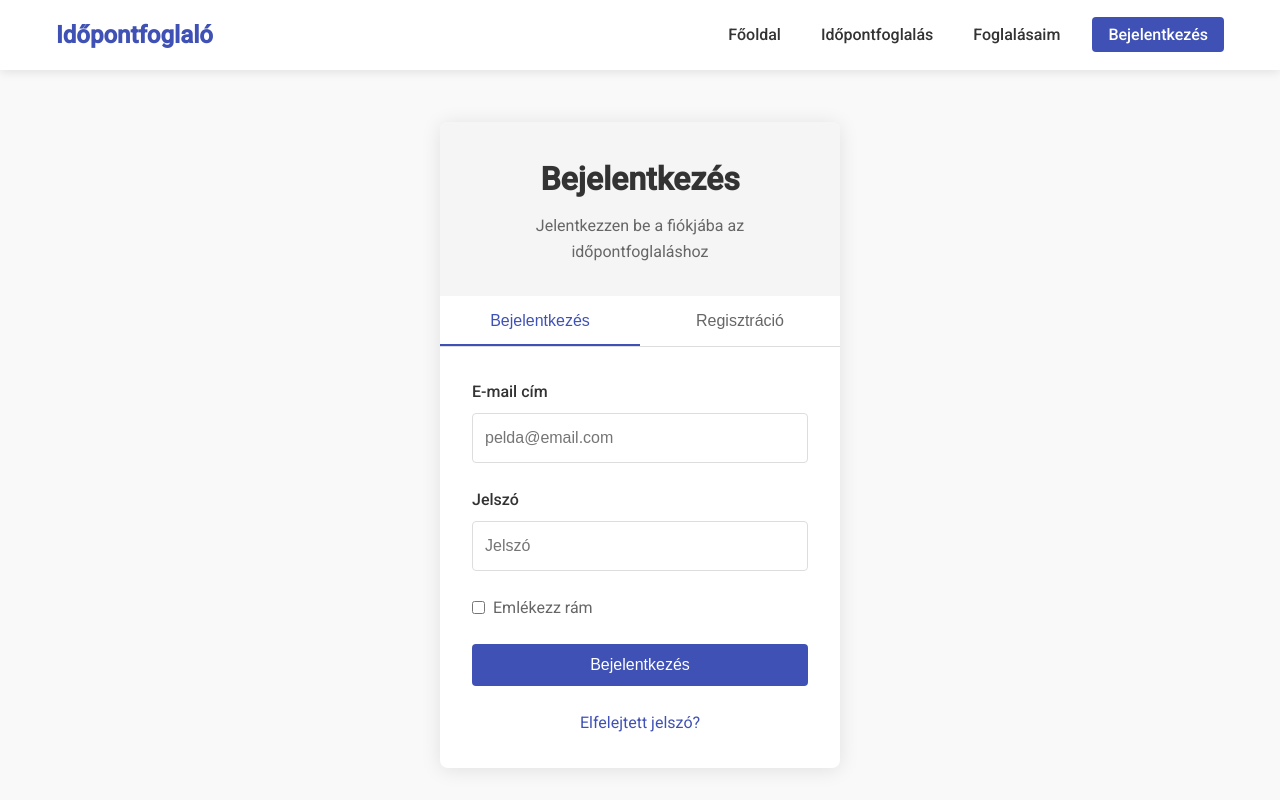
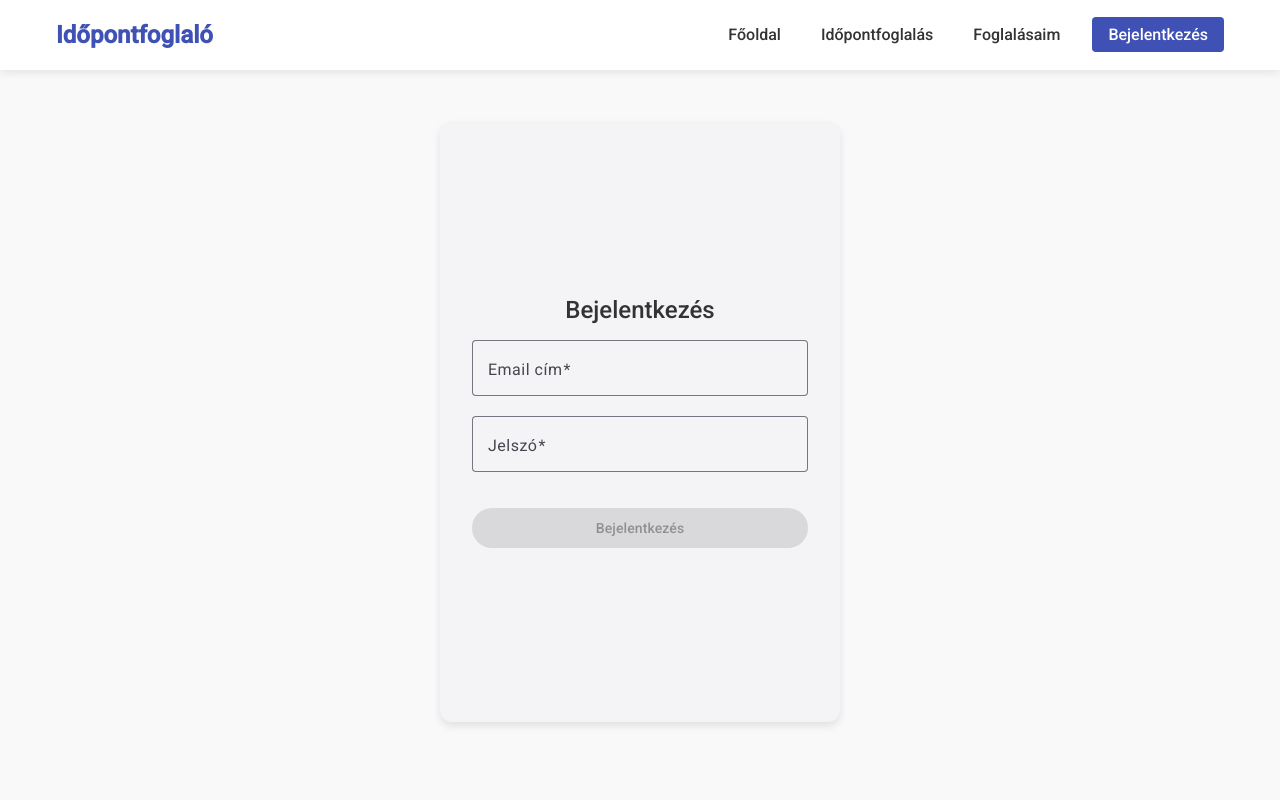
Before and after one commit to peszabolcs/idopontfoglalo, an Angular app: page /bejelentkezes in a window 1280 px wide. Shown: the top 800 px of the page. Built offline with nearby package versions, Linux system fonts and the light colour scheme.

Commit message:
add pipe for date time format

```diff
--- a/src/app/pages/login/login.component.html
+++ b/src/app/pages/login/login.component.html
@@ -1,62 +1,53 @@
-<div class="login-container">
-  <div class="login-card">
-    <div class="login-header">
-      <h1>Bejelentkezés</h1>
-      <p>Jelentkezzen be a fiókjába az időpontfoglaláshoz</p>
-    </div>
+<mat-card class="login-container">
+  <mat-card-header>
+    <mat-card-title>Bejelentkezés</mat-card-title>
+  </mat-card-header>
 
-    <div class="login-tabs">
+  <mat-card-content>
+    <form [formGroup]="loginForm" (ngSubmit)="onSubmit()" class="login-form">
+      <mat-form-field appearance="outline" class="form-field">
+        <mat-label>Email cím</mat-label>
+        <input
+          matInput
+          type="email"
+          formControlName="email"
+          placeholder="pelda@email.com"
+        />
+        <mat-error
+          *ngIf="
+            loginForm.get('email')?.invalid && loginForm.get('email')?.touched
+          "
+        >
+          Kérjük, adjon meg egy érvényes email címet
+        </mat-error>
+      </mat-form-field>
+
+      <mat-form-field appearance="outline" class="form-field">
+        <mat-label>Jelszó</mat-label>
+        <input
+          matInput
+          type="password"
+          formControlName="password"
+          placeholder="Jelszó"
+        />
+        <mat-error
+          *ngIf="
+            loginForm.get('password')?.invalid &&
+            loginForm.get('password')?.touched
+          "
+        >
+          A jelszó legalább 6 karakter hosszú kell legyen
+        </mat-error>
+      </mat-form-field>
+
       <button
-        class="tab-btn"
-        [class.active]="isLoginTab"
-        (click)="toggleTab(true)"
+        mat-raised-button
+        color="primary"
+        type="submit"
+        [disabled]="loginForm.invalid"
       >
         Bejelentkezés
       </button>
-      <button
-        class="tab-btn"
-        [class.active]="!isLoginTab"
-        routerLink="/regisztracio"
-      >
-        Regisztráció
-      </button>
-    </div>
-
-    <form class="login-form">
-      <div class="form-group">
-        <label for="email">E-mail cím</label>
-        <input
-          type="email"
-          id="email"
-          class="form-control"
-          placeholder="pelda@email.com"
-          required
-        />
-      </div>
-
-      <div class="form-group">
-        <label for="password">Jelszó</label>
-        <input
-          type="password"
-          id="password"
-          class="form-control"
-          placeholder="Jelszó"
-          required
-        />
-      </div>
-
-      <div class="form-check">
-        <input type="checkbox" id="remember" class="form-check-input" />
-        <label for="remember" class="form-check-label">Emlékezz rám</label>
-      </div>
-
-      <button type="submit" class="btn btn-primary btn-block">
-        Bejelentkezés
-      </button>
-
-      <div class="login-footer">
-        <a href="#" class="forgot-password">Elfelejtett jelszó?</a>
-      </div>
     </form>
-  </div>
-</div>
+  </mat-card-content>
+</mat-card>
--- a/src/app/pages/login/login.component.scss
+++ b/src/app/pages/login/login.component.scss
@@ -4,6 +4,8 @@
   align-items: center;
   min-height: calc(100vh - 200px);
   padding: 2rem 1rem;
+  max-width: 400px;
+  margin: 2rem auto;
 
   .login-card {
     background-color: #fff;
@@ -58,6 +60,9 @@
 
     .login-form {
       padding: 2rem;
+      display: flex;
+      flex-direction: column;
+      gap: 1rem;
 
       .form-group {
         margin-bottom: 1.5rem;
@@ -136,3 +141,25 @@
     }
   }
 }
+
+.form-field {
+  width: 100%;
+}
+
+mat-card {
+  box-shadow: 0 4px 8px rgba(0, 0, 0, 0.1);
+}
+
+mat-card-header {
+  margin-bottom: 1rem;
+}
+
+mat-card-title {
+  font-size: 1.5rem;
+  font-weight: 500;
+}
+
+button[type="submit"] {
+  margin-top: 1rem;
+  width: 100%;
+}
--- a/src/app/pages/login/login.component.ts
+++ b/src/app/pages/login/login.component.ts
@@ -1,17 +1,61 @@
 import { Component } from '@angular/core';
-import { RouterLink } from '@angular/router';
+import { CommonModule } from '@angular/common';
+import {
+  FormBuilder,
+  FormGroup,
+  Validators,
+  ReactiveFormsModule,
+} from '@angular/forms';
+import { MatFormFieldModule } from '@angular/material/form-field';
+import { MatInputModule } from '@angular/material/input';
+import { MatButtonModule } from '@angular/material/button';
+import { MatCardModule } from '@angular/material/card';
+import { MatSnackBar, MatSnackBarModule } from '@angular/material/snack-bar';
 
 @Component({
   selector: 'app-login',
   templateUrl: './login.component.html',
   styleUrls: ['./login.component.scss'],
   standalone: true,
-  imports: [RouterLink],
+  imports: [
+    CommonModule,
+    ReactiveFormsModule,
+    MatFormFieldModule,
+    MatInputModule,
+    MatButtonModule,
+    MatCardModule,
+    MatSnackBarModule,
+  ],
 })
 export class LoginComponent {
-  isLoginTab = true;
+  loginForm: FormGroup;
 
-  toggleTab(isLogin: boolean) {
-    this.isLoginTab = isLogin;
+  constructor(private fb: FormBuilder, private snackBar: MatSnackBar) {
+    this.loginForm = this.fb.group({
+      email: ['', [Validators.required, Validators.email]],
+      password: ['', [Validators.required, Validators.minLength(6)]],
+    });
+  }
+
+  onSubmit() {
+    if (this.loginForm.valid) {
+      // TODO: Implement login logic
+      console.log('Login form submitted:', this.loginForm.value);
+      this.snackBar.open('Sikeres bejelentkezés!', 'Bezár', {
+        duration: 3000,
+        horizontalPosition: 'center',
+        verticalPosition: 'top',
+      });
+    } else {
+      this.snackBar.open(
+        'Kérjük, töltse ki az összes kötelező mezőt!',
+        'Bezár',
+        {
+          duration: 3000,
+          horizontalPosition: 'center',
+          verticalPosition: 'top',
+        }
+      );
+    }
   }
 }
--- a/src/app/pages/my-appointments/appointment-list/appointment-list.component.html
+++ b/src/app/pages/my-appointments/appointment-list/appointment-list.component.html
@@ -20,7 +20,7 @@
       <mat-card-content>
         <div class="appointment-details">
           <p>
-            <strong>Időpont:</strong> {{ appointment.date }}
+            <strong>Időpont:</strong> {{ appointment.date | dateFormat }}
             {{ appointment.time }}
           </p>
           <p><strong>Helyszín:</strong> {{ appointment.locationId }}</p>
--- a/src/app/pages/my-appointments/appointment-list/appointment-list.component.ts
+++ b/src/app/pages/my-appointments/appointment-list/appointment-list.component.ts
@@ -7,6 +7,7 @@ import { MatIconModule } from '@angular/material/icon';
 import { MatDividerModule } from '@angular/material/divider';
 import { MatChipsModule } from '@angular/material/chips';
 import { MatTooltipModule } from '@angular/material/tooltip';
+import { DateFormatPipe } from '../../../pipes/date-format.pipe';
 
 @Component({
   selector: 'app-appointment-list',
@@ -21,6 +22,7 @@ import { MatTooltipModule } from '@angular/material/tooltip';
     MatDividerModule,
     MatChipsModule,
     MatTooltipModule,
+    DateFormatPipe,
   ],
 })
 export class AppointmentListComponent {
--- /dev/null
+++ b/src/app/pipes/date-format.pipe.ts
@@ -0,0 +1,24 @@
+import { Pipe, PipeTransform } from '@angular/core';
+
+@Pipe({
+  name: 'dateFormat',
+  standalone: true,
+})
+export class DateFormatPipe implements PipeTransform {
+  transform(value: string | undefined): string {
+    if (!value) {
+      return '';
+    }
+
+    const date = new Date(value);
+    if (isNaN(date.getTime())) {
+      return value;
+    }
+
+    return date.toLocaleDateString('hu-HU', {
+      year: 'numeric',
+      month: 'long',
+      day: 'numeric',
+    });
+  }
+}
```
